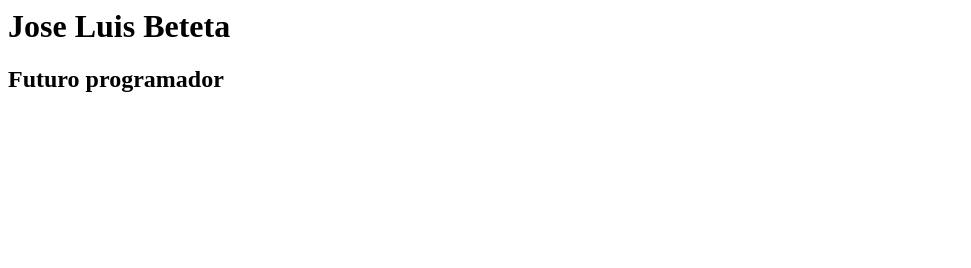
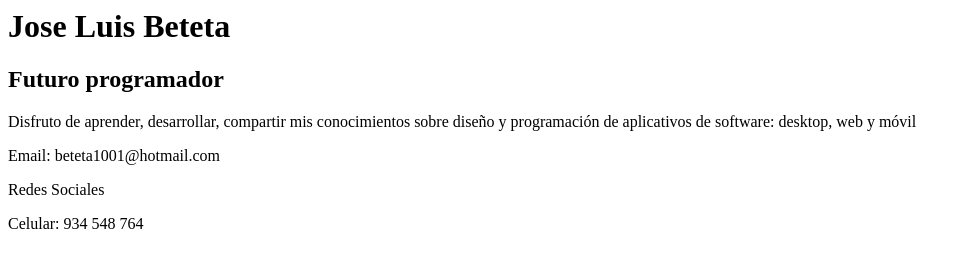
Before and after one commit to lirano39/aew_cibertec_beteta, a plain HTML site: page CSS/01_tarjeta/index.html in a window 1280 px wide. Shown: the whole page, without its empty margins (0-971 px from the left). Drawn offline with Linux system fonts and the light colour scheme.

Commit message:
Ingresé datos de pie de página

```diff
--- a/CSS/01_tarjeta/index.html
+++ b/CSS/01_tarjeta/index.html
@@ -10,8 +10,16 @@
          </div>
 
          <div class="mi-descripcion">
-                <p>   </p>
+                <p> Disfruto de aprender, desarrollar, compartir mis conocimientos sobre diseño y
+                    programación de aplicativos de
+                    software: desktop, web y móvil  </p>
 
+         </div>
+
+         <div class="datos-contacto">
+            <p>Email: beteta1001@hotmail.com</p>
+            <p>Redes Sociales</p>
+            <p>Celular: 934 548 764</p>
          </div>
 
     </body>
```
